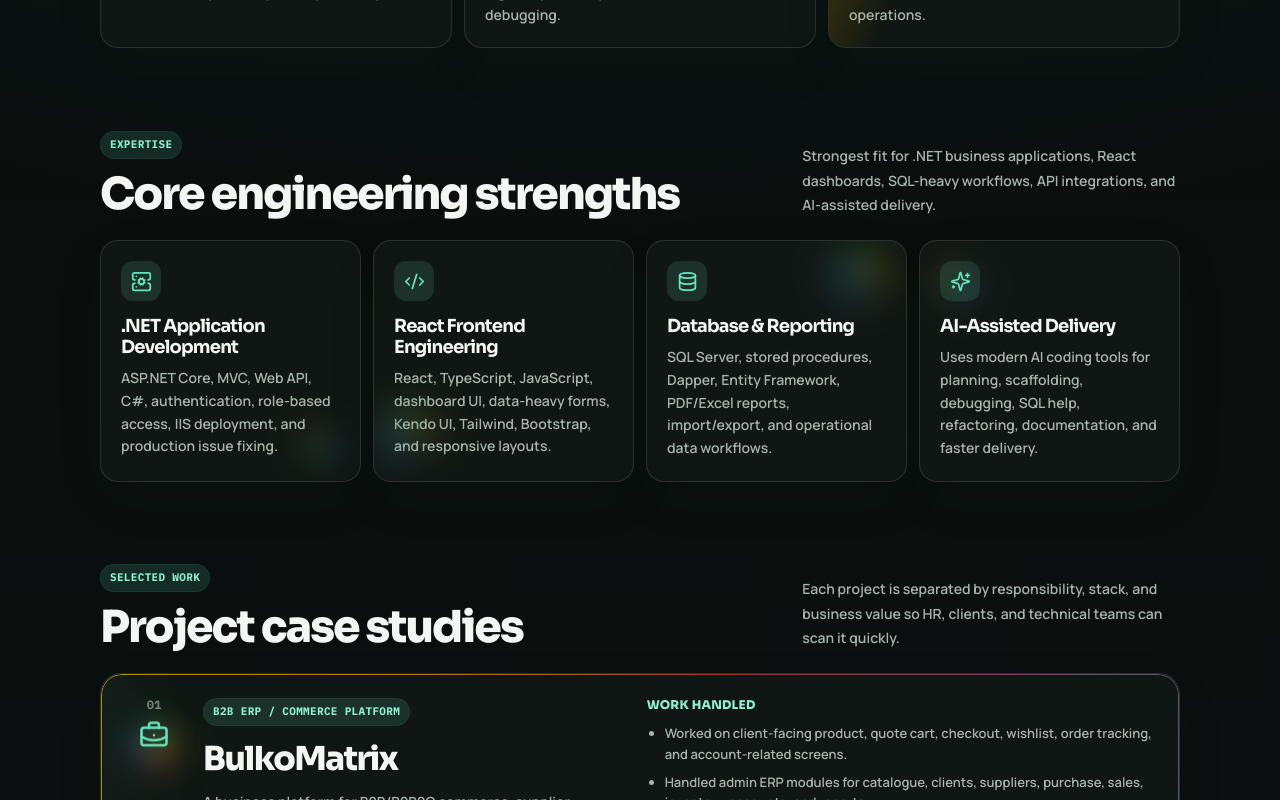
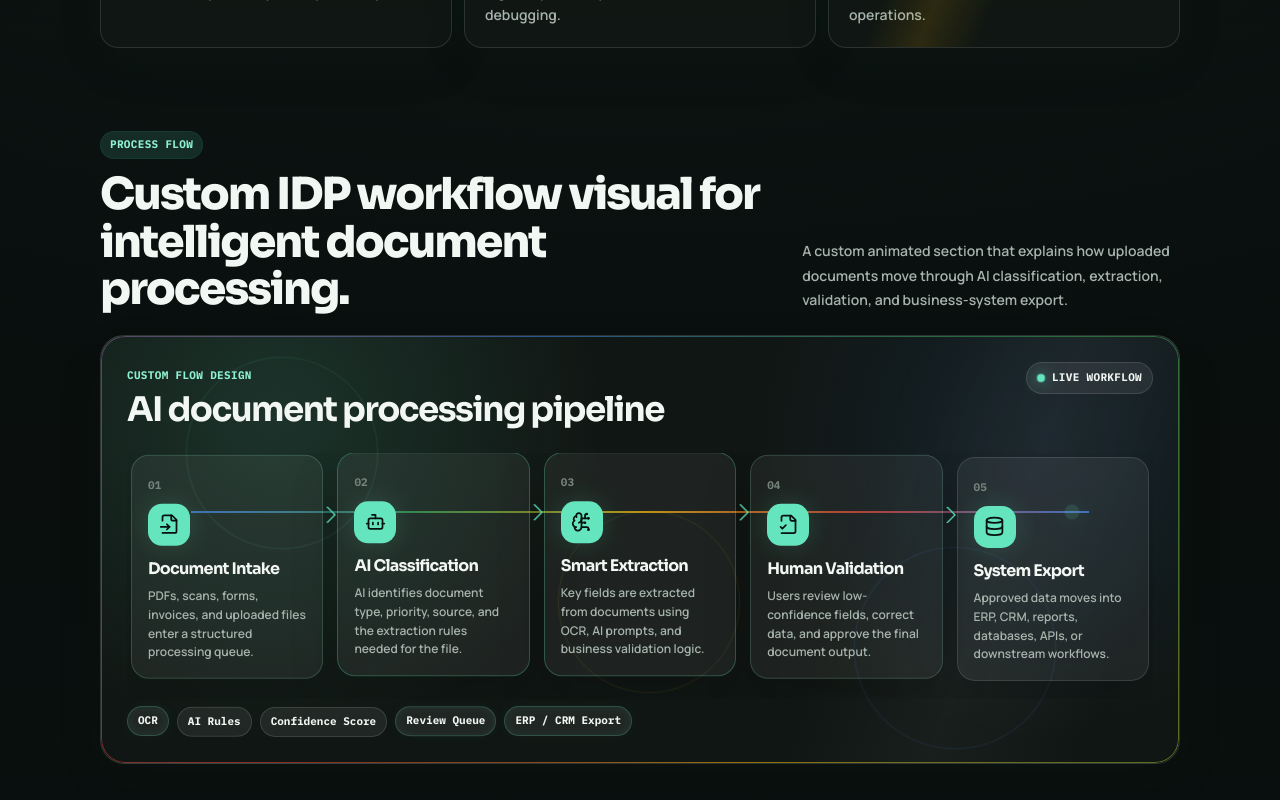
Before and after one commit to KrupalVaishnav79/portfolio-krupal, a React (Vite) app: page / in a window 1280 px wide. Shown: the part 1220-2020 px from the top of the page. Built offline with nearby package versions, Linux system fonts and the light colour scheme.

Commit message:
Add custom IDP process flow section

```diff
--- a/src/App.jsx
+++ b/src/App.jsx
@@ -1,12 +1,15 @@
 import { useEffect, useRef, useState } from "react";
 import {
   ArrowUpRight,
+  BrainCircuit,
   Bot,
   BriefcaseBusiness,
   CheckCircle2,
   Code2,
   Database,
   Download,
+  FileCheck2,
+  FileInput,
   Globe2,
   Layers3,
   Menu,
@@ -26,7 +29,7 @@ const whatsappText = encodeURIComponent(
   "Hi Krupal, I saw your portfolio and want to discuss a project / opportunity."
 );
 const whatsappUrl = `https://wa.me/${phone}?text=${whatsappText}`;
-const resumePath = "/Krupa_vaishnav_dotnet_final_with_projects.docx";
+const resumePath = `${import.meta.env.BASE_URL}Krupa_vaishnav_dotnet_final_with_projects.docx`;
 
 const stats = [
   ["~3 Years", "Professional experience"],
@@ -179,6 +182,39 @@ const services = [
   "AI-assisted development support with manual review"
 ];
 
+const processSteps = [
+  {
+    id: "01",
+    icon: <FileInput />,
+    title: "Document Intake",
+    text: "PDFs, scans, forms, invoices, and uploaded files enter a structured processing queue."
+  },
+  {
+    id: "02",
+    icon: <Bot />,
+    title: "AI Classification",
+    text: "AI identifies document type, priority, source, and the extraction rules needed for the file."
+  },
+  {
+    id: "03",
+    icon: <BrainCircuit />,
+    title: "Smart Extraction",
+    text: "Key fields are extracted from documents using OCR, AI prompts, and business validation logic."
+  },
+  {
+    id: "04",
+    icon: <FileCheck2 />,
+    title: "Human Validation",
+    text: "Users review low-confidence fields, correct data, and approve the final document output."
+  },
+  {
+    id: "05",
+    icon: <Database />,
+    title: "System Export",
+    text: "Approved data moves into ERP, CRM, reports, databases, APIs, or downstream workflows."
+  }
+];
+
 const aiGroups = [
   {
     title: "Coding & IDE Assistants",
@@ -237,6 +273,7 @@ function Header() {
   const [open, setOpen] = useState(false);
   const links = [
     ["Work", "#work"],
+    ["Process", "#process"],
     ["Expertise", "#expertise"],
     ["AI Tools", "#ai"],
     ["Experience", "#experience"],
@@ -347,6 +384,47 @@ function ProjectCase({ project }) {
         </ul>
       </div>
     </article>
+  );
+}
+
+function ProcessFlow() {
+  return (
+    <div className="process-card">
+      <div className="process-orbit" aria-hidden="true">
+        <span />
+        <span />
+        <span />
+      </div>
+
+      <div className="process-flow-header">
+        <div>
+          <span className="mini-kicker">Custom Flow Design</span>
+          <h3>AI document processing pipeline</h3>
+        </div>
+        <div className="process-status">
+          <i />
+          Live workflow
+        </div>
+      </div>
+
+      <div className="process-lane" aria-label="Custom IDP process flow">
+        {processSteps.map((step, index) => (
+          <article className="process-node" key={step.id}>
+            <span className="node-number">{step.id}</span>
+            <span className="node-icon">{step.icon}</span>
+            <h4>{step.title}</h4>
+            <p>{step.text}</p>
+            {index < processSteps.length - 1 && <span className="node-connector" aria-hidden="true" />}
+          </article>
+        ))}
+      </div>
+
+      <div className="process-output">
+        {["OCR", "AI Rules", "Confidence Score", "Review Queue", "ERP / CRM Export"].map((item) => (
+          <span key={item}>{item}</span>
+        ))}
+      </div>
+    </div>
   );
 }
 
@@ -559,6 +637,21 @@ export default function App() {
           </div>
         </section>
 
+        <section className="process-section section-block" id="process">
+          <div className="section-heading split">
+            <div>
+              <span className="kicker">Process Flow</span>
+              <h2>Custom IDP workflow visual for intelligent document processing.</h2>
+            </div>
+            <p>
+              A custom animated section that explains how uploaded documents move through AI classification,
+              extraction, validation, and business-system export.
+            </p>
+          </div>
+
+          <ProcessFlow />
+        </section>
+
         <section className="section-block" id="expertise">
           <div className="section-heading split">
             <div>
--- a/src/styles.css
+++ b/src/styles.css
@@ -589,6 +589,283 @@ h4 {
   font-size: 14px;
   font-weight: 600;
   line-height: 1.75;
+}
+
+.process-card {
+  position: relative;
+  overflow: hidden;
+  padding: clamp(18px, 3vw, 26px);
+  background:
+    radial-gradient(circle at 16% 18%, rgba(100, 229, 189, 0.14), transparent 34%),
+    radial-gradient(circle at 88% 24%, rgba(66, 133, 244, 0.1), transparent 30%),
+    var(--surface);
+  border: 1px solid var(--line);
+  border-radius: 24px;
+  box-shadow: 0 18px 52px rgba(25, 40, 32, 0.07);
+  isolation: isolate;
+}
+
+.process-card::before {
+  position: absolute;
+  inset: 0;
+  z-index: -1;
+  padding: 1px;
+  content: "";
+  background: conic-gradient(from var(--ring-angle), #4285f4, #34a853, #fbbc05, #ea4335, #4285f4);
+  border-radius: inherit;
+  opacity: 0.56;
+  -webkit-mask: linear-gradient(#000 0 0) content-box, linear-gradient(#000 0 0);
+  -webkit-mask-composite: xor;
+  mask: linear-gradient(#000 0 0) content-box, linear-gradient(#000 0 0);
+  mask-composite: exclude;
+  animation: googleRing 7.5s linear infinite, ringBreathe 4.6s ease-in-out infinite;
+}
+
+.process-card::after {
+  position: absolute;
+  inset: 1px;
+  z-index: -1;
+  content: "";
+  background: linear-gradient(110deg, transparent 0%, transparent 36%, rgba(255, 255, 255, 0.08) 50%, transparent 64%);
+  border-radius: 23px;
+  opacity: 0.5;
+  animation: cardSheen 8.2s ease-in-out infinite;
+}
+
+.process-card > * {
+  position: relative;
+  z-index: 1;
+}
+
+.process-orbit {
+  position: absolute;
+  inset: 0;
+  z-index: 0;
+  pointer-events: none;
+}
+
+.process-orbit span {
+  position: absolute;
+  width: 190px;
+  height: 190px;
+  border: 1px solid rgba(100, 229, 189, 0.1);
+  border-radius: 999px;
+  filter: blur(0.2px);
+  animation: processOrbit 12s linear infinite;
+}
+
+.process-orbit span:nth-child(1) {
+  top: 22px;
+  left: 8%;
+}
+
+.process-orbit span:nth-child(2) {
+  right: 12%;
+  bottom: 20px;
+  border-color: rgba(66, 133, 244, 0.12);
+  animation-delay: -4s;
+}
+
+.process-orbit span:nth-child(3) {
+  top: 40%;
+  left: 42%;
+  border-color: rgba(251, 188, 5, 0.1);
+  animation-delay: -8s;
+}
+
+.process-flow-header {
+  display: flex;
+  align-items: start;
+  justify-content: space-between;
+  gap: 18px;
+  margin-bottom: 24px;
+}
+
+.mini-kicker,
+.process-status {
+  display: inline-flex;
+  align-items: center;
+  gap: 7px;
+  color: var(--accent-strong);
+  font-family: "IBM Plex Mono", monospace;
+  font-size: 11px;
+  font-weight: 800;
+  letter-spacing: 0.03em;
+  text-transform: uppercase;
+}
+
+.process-flow-header h3 {
+  margin-top: 8px;
+  font-size: clamp(22px, 3vw, 34px);
+  line-height: 1.08;
+}
+
+.process-status {
+  flex: 0 0 auto;
+  padding: 8px 10px;
+  color: var(--ink);
+  background: rgba(255, 255, 255, 0.07);
+  border: 1px solid var(--line);
+  border-radius: 999px;
+}
+
+.process-status i {
+  width: 8px;
+  height: 8px;
+  background: var(--accent);
+  border-radius: 999px;
+  box-shadow: 0 0 16px rgba(100, 229, 189, 0.8);
+  animation: softPulse 2.2s ease-in-out infinite;
+}
+
+.process-lane {
+  position: relative;
+  display: grid;
+  grid-template-columns: repeat(5, minmax(160px, 1fr));
+  gap: 14px;
+  overflow-x: auto;
+  padding: 4px 4px 18px;
+}
+
+.process-lane::before {
+  position: absolute;
+  top: 58px;
+  right: 64px;
+  left: 64px;
+  height: 2px;
+  content: "";
+  background: linear-gradient(90deg, #4285f4, #34a853, #fbbc05, #ea4335, #4285f4);
+  opacity: 0.7;
+}
+
+.process-lane::after {
+  position: absolute;
+  top: 52px;
+  left: 64px;
+  width: 14px;
+  height: 14px;
+  content: "";
+  background: var(--accent);
+  border-radius: 999px;
+  box-shadow: 0 0 22px rgba(100, 229, 189, 0.85);
+  animation: flowDot 7s linear infinite;
+}
+
+.process-node {
+  position: relative;
+  min-width: 160px;
+  padding: 16px;
+  background: rgba(255, 255, 255, 0.06);
+  border: 1px solid var(--line);
+  border-radius: 18px;
+  box-shadow: 0 18px 50px rgba(0, 0, 0, 0.16);
+  animation: processNodeFloat 5.6s ease-in-out infinite;
+}
+
+.process-node:nth-child(2) {
+  animation-delay: -1s;
+}
+
+.process-node:nth-child(3) {
+  animation-delay: -2s;
+}
+
+.process-node:nth-child(4) {
+  animation-delay: -3s;
+}
+
+.process-node:nth-child(5) {
+  animation-delay: -4s;
+}
+
+.node-number {
+  color: var(--muted-2);
+  font-family: "IBM Plex Mono", monospace;
+  font-size: 11px;
+  font-weight: 900;
+}
+
+.node-icon {
+  display: grid;
+  width: 42px;
+  height: 42px;
+  margin-top: 10px;
+  place-items: center;
+  color: #07110d;
+  background: var(--accent);
+  border-radius: 14px;
+  box-shadow: 0 0 26px rgba(100, 229, 189, 0.16);
+}
+
+.node-icon svg {
+  width: 21px;
+  height: 21px;
+}
+
+.process-node h4 {
+  margin-top: 14px;
+  font-size: 16px;
+  line-height: 1.18;
+}
+
+.process-node p {
+  margin-top: 8px;
+  color: var(--muted);
+  font-size: 12px;
+  font-weight: 600;
+  line-height: 1.58;
+}
+
+.node-connector {
+  position: absolute;
+  top: 51px;
+  right: -16px;
+  z-index: 2;
+  width: 30px;
+  height: 16px;
+  background:
+    linear-gradient(45deg, transparent 45%, var(--accent) 46% 54%, transparent 55%),
+    linear-gradient(-45deg, transparent 45%, var(--accent) 46% 54%, transparent 55%);
+  background-position: 12px 0, 12px 8px;
+  background-repeat: no-repeat;
+  background-size: 14px 8px;
+  opacity: 0.86;
+  animation: connectorPulse 2.8s ease-in-out infinite;
+}
+
+.process-output {
+  display: flex;
+  flex-wrap: wrap;
+  gap: 8px;
+  margin-top: 8px;
+}
+
+.process-output span {
+  padding: 7px 10px;
+  color: var(--ink);
+  background: rgba(255, 255, 255, 0.07);
+  border: 1px solid var(--line);
+  border-radius: 999px;
+  font-family: "IBM Plex Mono", monospace;
+  font-size: 11px;
+  font-weight: 800;
+  animation: tagLiveGlow 4.4s ease-in-out infinite;
+}
+
+.process-output span:nth-child(2) {
+  animation-delay: -1.1s;
+}
+
+.process-output span:nth-child(3) {
+  animation-delay: -2.2s;
+}
+
+.process-output span:nth-child(4) {
+  animation-delay: -3.3s;
+}
+
+.process-output span:nth-child(5) {
+  animation-delay: -4.4s;
 }
 
 .intro-grid,
@@ -1295,6 +1572,7 @@ footer a:hover {
 .profile-panel,
 .stats-strip,
 .section-heading,
+.process-card,
 .intro-grid > div,
 .expertise-card,
 .case-card,
@@ -1733,6 +2011,64 @@ footer a:hover {
   }
 }
 
+@keyframes processOrbit {
+  from {
+    transform: rotate(0deg) scale(0.92);
+  }
+
+  to {
+    transform: rotate(360deg) scale(1.08);
+  }
+}
+
+@keyframes flowDot {
+  0% {
+    left: 64px;
+    transform: scale(0.8);
+    opacity: 0;
+  }
+
+  8% {
+    opacity: 1;
+  }
+
+  92% {
+    opacity: 1;
+  }
+
+  100% {
+    left: calc(100% - 78px);
+    transform: scale(1.08);
+    opacity: 0;
+  }
+}
+
+@keyframes processNodeFloat {
+  0%,
+  100% {
+    transform: translateY(0);
+    border-color: var(--line);
+  }
+
+  50% {
+    transform: translateY(-5px);
+    border-color: rgba(100, 229, 189, 0.28);
+  }
+}
+
+@keyframes connectorPulse {
+  0%,
+  100% {
+    opacity: 0.42;
+    transform: translateX(0);
+  }
+
+  50% {
+    opacity: 1;
+    transform: translateX(4px);
+  }
+}
+
 @keyframes googleRing {
   to {
     --ring-angle: 360deg;
```
